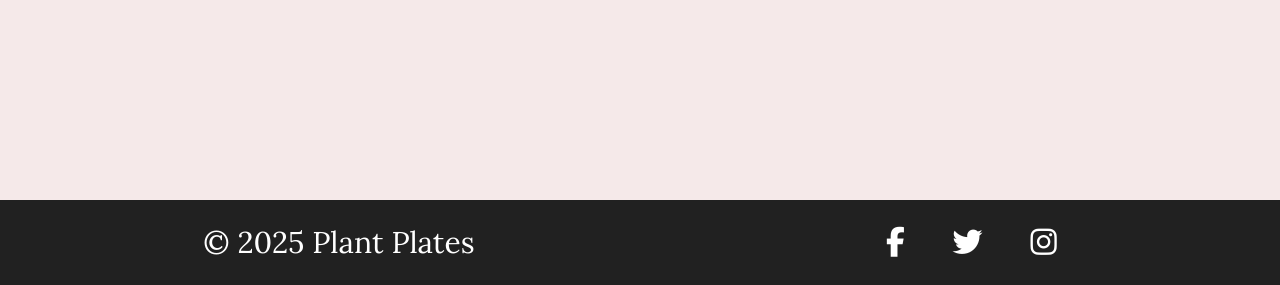
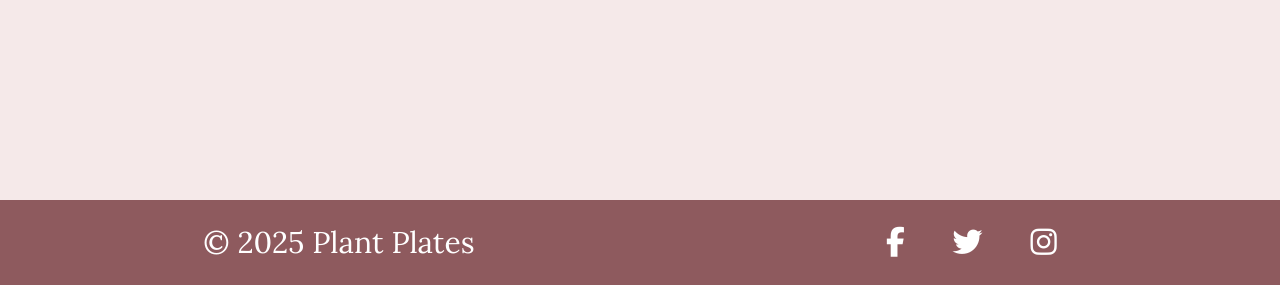
Before and after one commit to FraserR1188/plant-plates, a Flask app: page /all_recipes in a window 1280 px wide. Shown: the part 515-800 px from the top of the page. Run offline with Flask 2, Linux system fonts and the light colour scheme; data that the repository does not hold is empty; some libraries are stand-ins or nearby versions; some web fonts are replaced.

Commit message:
Add styling to footer

```diff
--- a/plantplates/static/css/style.css
+++ b/plantplates/static/css/style.css
@@ -37,6 +37,10 @@ nav,
 footer {
   background-color: #8e5a5e;
   font-family: "Lora", sans-serif;
+}
+
+.page-footer {
+  background-color: #8e5a5e;
 }
 
 /* Hero Section Container */
--- a/plantplates/templates/base.html
+++ b/plantplates/templates/base.html
@@ -77,7 +77,7 @@
 
     <main class="container">{% block content %} {% endblock %}</main>
 
-    <footer class="page-footer grey darken-4">
+    <footer class="page-footer">
       <div class="container">
         <div class="row">
           <div class="col s12">
```
